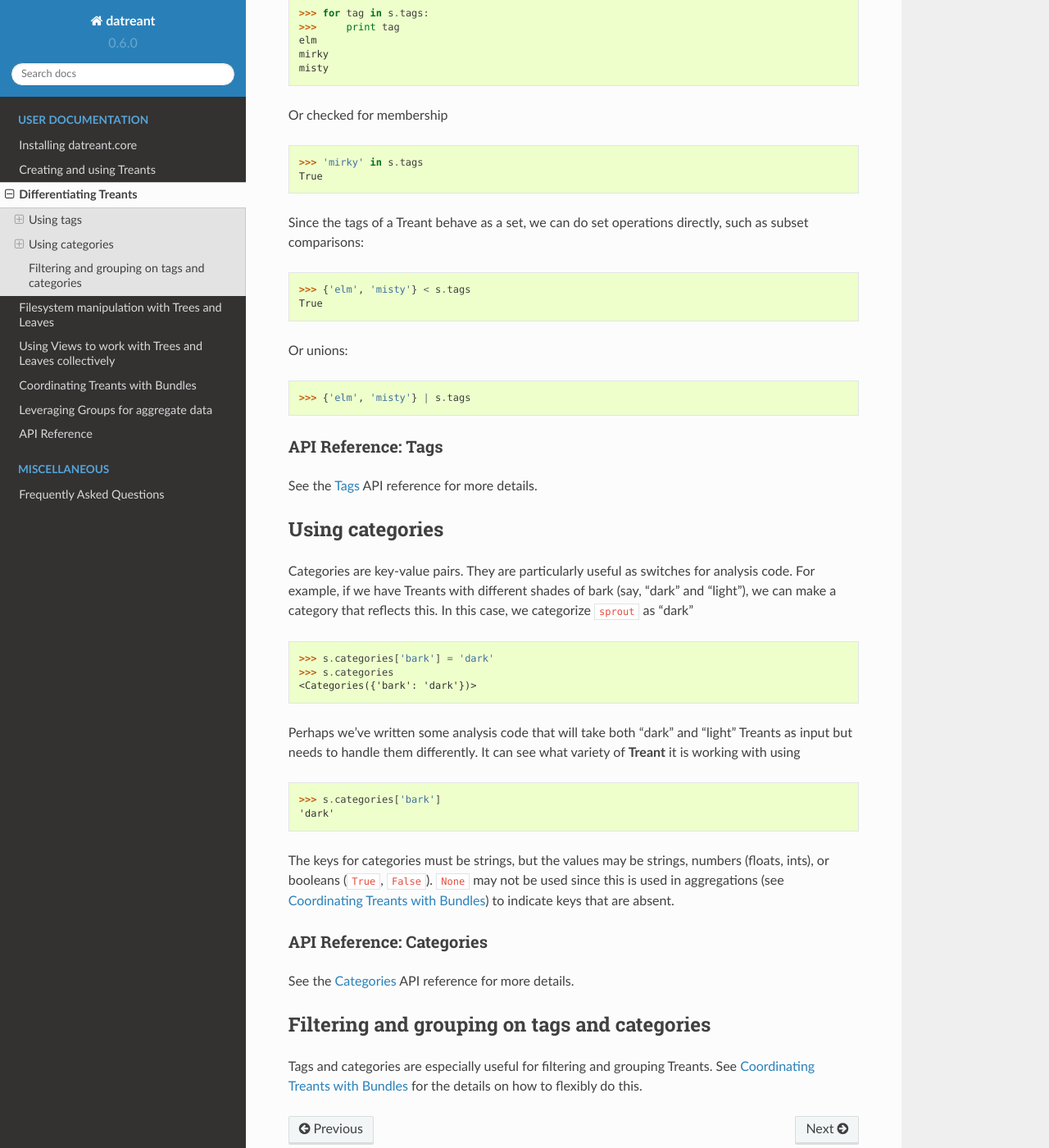
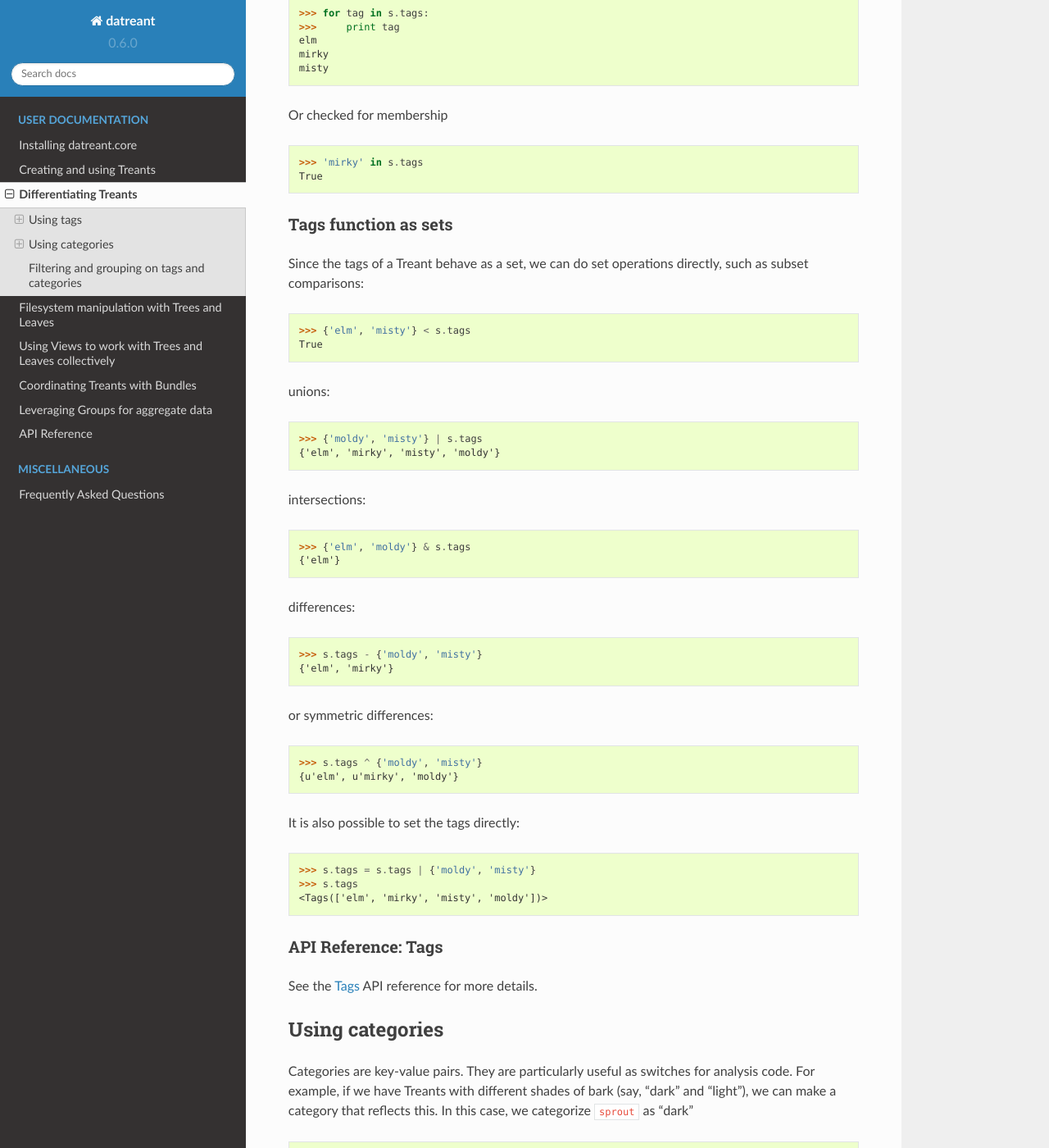
Before and after one commit to datreant/datreant, a Sphinx documentation site: the page built from docs/tags-categories.rst, in a window 1280 px wide and 1400 px high, scrolled down 596 px. Shown: the whole window at 82% size. Built offline with Sphinx 7.4.7 and the Read the Docs theme 2.0.0, drawn with Linux system fonts in a browser that asks for light colours.

Commit message:
Done with tags-categories docs.
Was going to include fuzzy matching functionality here, but it's more
useful when working with many Treants in a Bundle, so we'll cover it
there.

```diff
--- a/docs/tags-categories.rst
+++ b/docs/tags-categories.rst
@@ -34,16 +34,39 @@ Or checked for membership ::
     >>> 'mirky' in s.tags
     True
 
+Tags function as sets
+---------------------
 Since the tags of a Treant behave as a set, we can do set operations directly,
 such as subset comparisons::
 
     >>> {'elm', 'misty'} < s.tags
     True
 
-Or unions::
+unions::
 
-    >>> {'elm', 'misty'} | s.tags
+    >>> {'moldy', 'misty'} | s.tags
+    {'elm', 'mirky', 'misty', 'moldy'}
 
+intersections::
+
+    >>> {'elm', 'moldy'} & s.tags
+    {'elm'}
+
+differences::
+
+    >>> s.tags - {'moldy', 'misty'}
+    {'elm', 'mirky'}
+
+or symmetric differences::
+
+    >>> s.tags ^ {'moldy', 'misty'}
+    {u'elm', u'mirky', 'moldy'}
+
+It is also possible to set the tags directly::
+
+    >>> s.tags = s.tags | {'moldy', 'misty'}
+    >>> s.tags
+    <Tags(['elm', 'mirky', 'misty', 'moldy'])>
 
 API Reference: Tags
 -------------------
```
